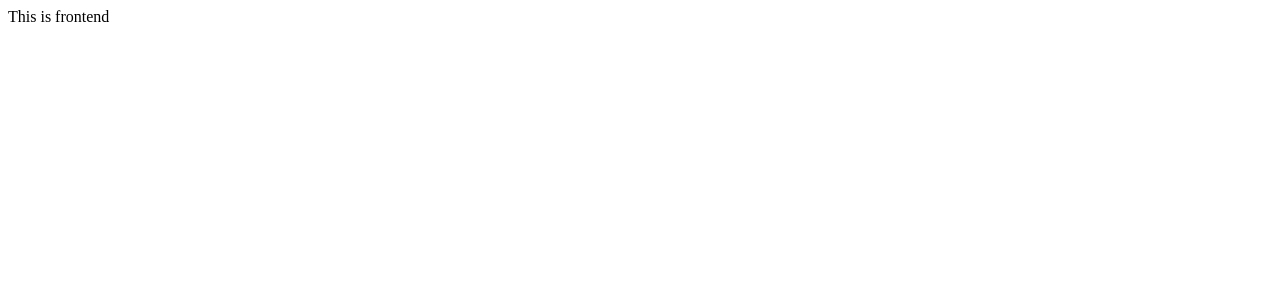
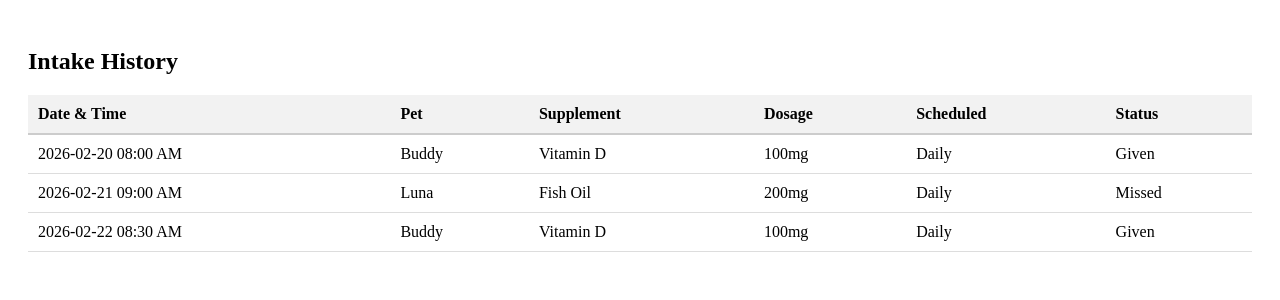
Before and after one commit to Davidyili230/CompanionCare, a React (Vite) app: page / in a window 1280 px wide. Shown: the top 300 px of the page. Built offline with nearby package versions, Linux system fonts and the light colour scheme.

Commit message:
setup firebase and made a sample table with fake data

```diff
--- a/package.json
+++ b/package.json
@@ -10,6 +10,7 @@
     "preview": "vite preview"
   },
   "dependencies": {
+    "firebase": "^12.9.0",
     "react": "^19.2.0",
     "react-dom": "^19.2.0"
   },
--- a/src/App.jsx
+++ b/src/App.jsx
@@ -1,5 +1,9 @@
-export default function App(){
+import HistoryTable from "./HistoryTable";
+
+export default function App() {
   return (
-    <div>This is frontend</div>
-  )
+    <div>
+      <HistoryTable />
+    </div>
+  );
 }
--- /dev/null
+++ b/src/HistoryTable.jsx
@@ -0,0 +1,73 @@
+function HistoryTable() {
+  const entries = [
+    {
+      id: 1,
+      dateTime: "2026-02-20 08:00 AM",
+      pet: "Buddy",
+      supplement: "Vitamin D",
+      dosage: "100mg",
+      scheduled: "Daily",
+      status: "Given",
+    },
+    {
+      id: 2,
+      dateTime: "2026-02-21 09:00 AM",
+      pet: "Luna",
+      supplement: "Fish Oil",
+      dosage: "200mg",
+      scheduled: "Daily",
+      status: "Missed",
+    },
+    {
+      id: 3,
+      dateTime: "2026-02-22 08:30 AM",
+      pet: "Buddy",
+      supplement: "Vitamin D",
+      dosage: "100mg",
+      scheduled: "Daily",
+      status: "Given",
+    },
+  ];
+
+  return (
+    <div style={{ padding: "20px" }}>
+      <h2>Intake History</h2>
+      <table style={{ width: "100%", borderCollapse: "collapse" }}>
+        <thead>
+          <tr style={{ backgroundColor: "#f2f2f2" }}>
+            <th style={thStyle}>Date & Time</th>
+            <th style={thStyle}>Pet</th>
+            <th style={thStyle}>Supplement</th>
+            <th style={thStyle}>Dosage</th>
+            <th style={thStyle}>Scheduled</th>
+            <th style={thStyle}>Status</th>
+          </tr>
+        </thead>
+        <tbody>
+          {entries.map((entry) => (
+            <tr key={entry.id} style={{ borderBottom: "1px solid #ddd" }}>
+              <td style={tdStyle}>{entry.dateTime}</td>
+              <td style={tdStyle}>{entry.pet}</td>
+              <td style={tdStyle}>{entry.supplement}</td>
+              <td style={tdStyle}>{entry.dosage}</td>
+              <td style={tdStyle}>{entry.scheduled}</td>
+              <td style={tdStyle}>{entry.status}</td>
+            </tr>
+          ))}
+        </tbody>
+      </table>
+    </div>
+  );
+}
+
+const thStyle = {
+  padding: "10px",
+  textAlign: "left",
+  borderBottom: "2px solid #ccc",
+};
+
+const tdStyle = {
+  padding: "10px",
+};
+
+export default HistoryTable;
```
Also changed, not shown: src/firebase.js (added, +21 -0 lines), 1 other file (tests, documents, lock files or other folders).
